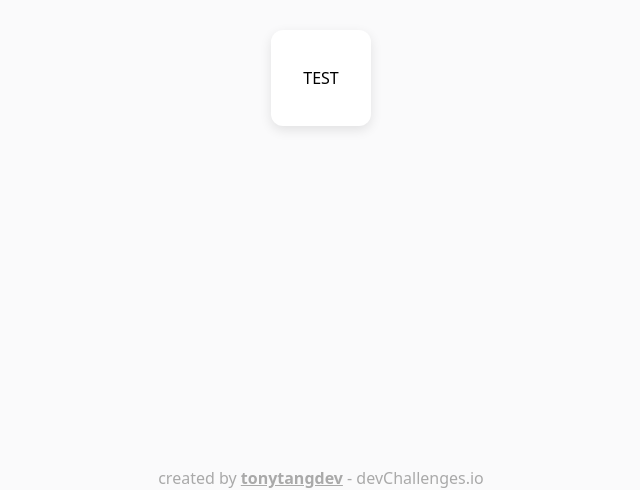
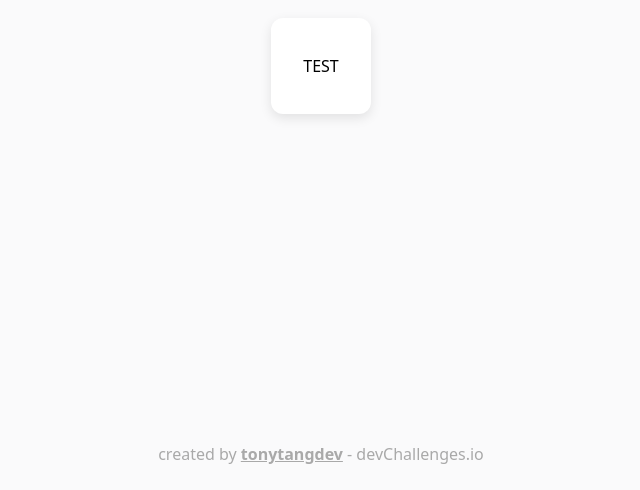
Before and after one commit to tonytangdev/image-uploader, a Next.js app: page / in a window 1280 px wide. Shown: the part 310-800 px from the top of the page, without its empty margins (319-959 px from the left). Built offline with nearby package versions, Linux system fonts and the light colour scheme.

Commit message:
Refactor Footer

```diff
--- /dev/null
+++ b/components/footer.tsx
@@ -0,0 +1,11 @@
+const Footer = () => {
+    return (
+        <footer className='mb-6'>
+            <span className='flex justify-center text-[#A9A9A9] font-medium'>
+                created by&nbsp;<a href="https://github.com/tonytangdev" className='font-bold underline'>tonytangdev</a>&nbsp;- devChallenges.io
+            </span>
+        </footer>
+    )
+}
+
+export default Footer
--- a/pages/index.tsx
+++ b/pages/index.tsx
@@ -1,5 +1,6 @@
 import type { NextPage } from 'next'
 import Head from 'next/head'
+import Footer from '../components/footer'
 import Main from '../components/main'
 
 const Home: NextPage = () => {
@@ -15,11 +16,7 @@ const Home: NextPage = () => {
           TEST
         </Main>
       </main>
-      <footer>
-        <span className='flex justify-center text-[#A9A9A9] font-medium'>
-          created by&nbsp;<b className='font-bold underline'>tonytangdev</b>&nbsp;- devChallenges.io
-        </span>
-      </footer>
+      <Footer />
     </div>
   )
 }
```
